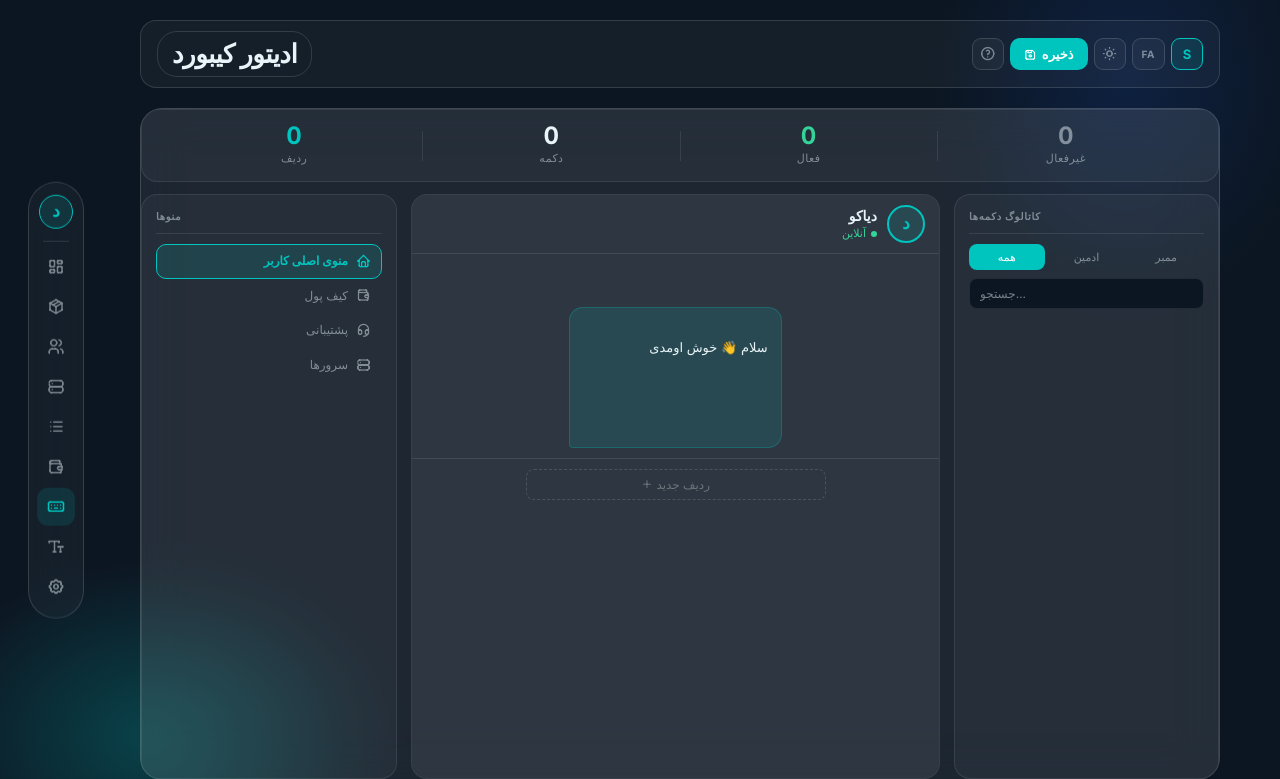
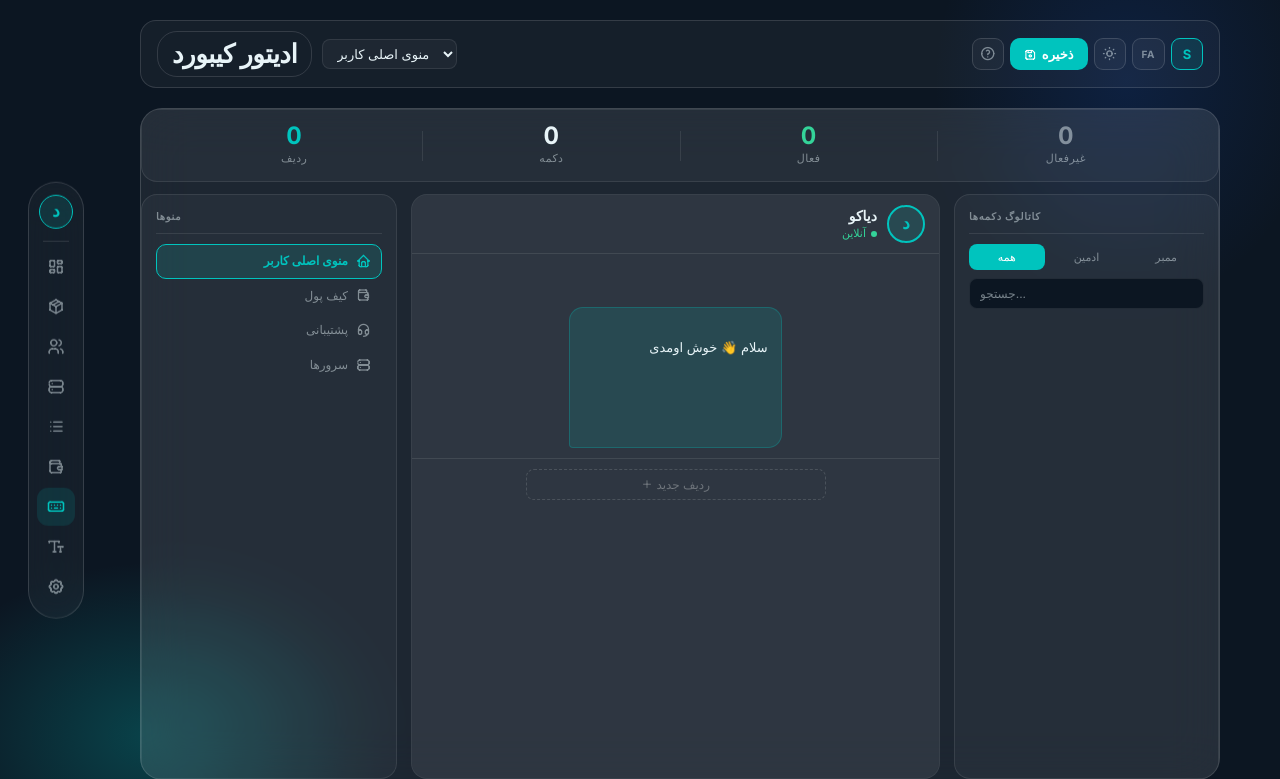
Before and after one commit to Miwli/Diako-bot, a Django app: template panel/templates/diako/keyboard_editor.html in a window 1280 px wide. Shown: the top 779 px of the page. Run offline with Django 5.2, Linux system fonts and the light colour scheme; the template is opened without the code that fills it: most values are stand-ins (such as "Sample title", 1, 10 or a date in 2020); data that the repository does not hold is empty.

Commit message:
add keyboard dropdown to editor topbar

```diff
--- a/panel/templates/diako/keyboard_editor.html
+++ b/panel/templates/diako/keyboard_editor.html
@@ -63,6 +63,21 @@
   margin-bottom: 2px;
   flex-shrink: 0;
 }
+
+/* ── Keyboard Dropdown ───────────────────────────── */
+.kb-dropdown {
+  background: var(--card-bg);
+  border: 1px solid var(--card-border);
+  border-radius: 8px;
+  padding: 5px 10px;
+  font-size: 13px;
+  font-family: inherit;
+  color: var(--text-main);
+  cursor: pointer;
+  outline: none;
+  transition: border-color .15s;
+}
+.kb-dropdown:focus { border-color: var(--accent); }
 
 /* ── Stats Bar ───────────────────────────────────── */
 .ke-stats-bar {
@@ -970,6 +985,7 @@
       <div class="topbar-left">
         <button class="hamburger" onclick="openSidebar()"><i class="ti ti-menu-2"></i></button>
         <h1 class="page-title">ادیتور کیبورد</h1>
+        <select id="kb-dropdown" class="kb-dropdown" onchange="switchKeyboard(this.value)"></select>
       </div>
       <div class="topbar-right">
         <button class="ctrl-btn" title="راهنما" onclick="openHelp()">
@@ -1505,6 +1521,8 @@ async function switchKeyboard(name) {
   document.querySelectorAll('.ke-menu-item, .ke-mobile-kb-tab').forEach(t => {
     t.classList.toggle('active', t.dataset.kb === name);
   });
+  const dropdown = document.getElementById('kb-dropdown');
+  if (dropdown) dropdown.value = name;
 
   try {
     const res = await fetch(`/diako/api/keyboard/${encodeURIComponent(name)}/?all=1`);
@@ -1514,6 +1532,7 @@ async function switchKeyboard(name) {
       document.querySelectorAll('.ke-menu-item, .ke-mobile-kb-tab').forEach(t => {
         t.classList.toggle('active', t.dataset.kb === prevKb);
       });
+      if (dropdown) dropdown.value = prevKb;
       return;
     }
     currentKeyboard = name;
@@ -1524,6 +1543,7 @@ async function switchKeyboard(name) {
     document.querySelectorAll('.ke-menu-item, .ke-mobile-kb-tab').forEach(t => {
       t.classList.toggle('active', t.dataset.kb === prevKb);
     });
+    if (dropdown) dropdown.value = prevKb;
   }
 }
 
@@ -1604,10 +1624,13 @@ function renderCatalog() {
 
 // ── منوی راهنما ────────────────────────────────────
 function renderMenuList() {
-  const list      = document.getElementById('menu-list');
+  const list       = document.getElementById('menu-list');
   const mobileTabs = document.getElementById('ke-mobile-kb-tabs');
+  const dropdown   = document.getElementById('kb-dropdown');
   list.innerHTML = '';
   if (mobileTabs) mobileTabs.innerHTML = '';
+  if (dropdown)   dropdown.innerHTML = '';
+
   AVAILABLE_KEYBOARDS.forEach(kb => {
     const meta     = KB_META[kb];
     const isActive = kb === currentKeyboard;
@@ -1626,6 +1649,14 @@ function renderMenuList() {
       tab.textContent = meta.label;
       tab.addEventListener('click', () => switchKeyboard(kb));
       mobileTabs.appendChild(tab);
+    }
+
+    if (dropdown) {
+      const opt = document.createElement('option');
+      opt.value = kb;
+      opt.textContent = meta.label;
+      opt.selected = isActive;
+      dropdown.appendChild(opt);
     }
   });
 }
```
